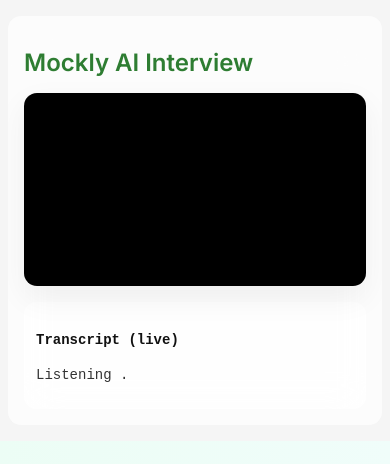
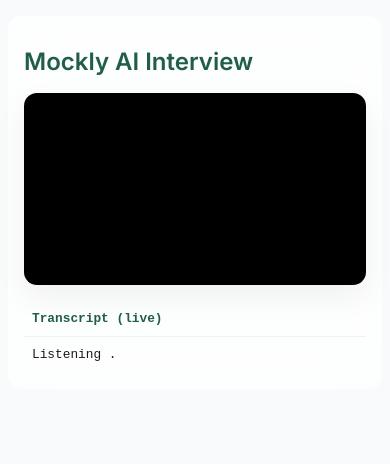
Before and after one commit to ashankshah/mockly-frontend, a React (Create React App) app: page / in a window 390 px wide. Both pictures are taken after a click on the button "Start Interview". Shown: the top 464 px of the page. Built offline with nearby package versions, Linux system fonts and the light colour scheme; no server answers.

Commit message:
made containers centered on screen

```diff
--- a/src/components/VideoAudioProcessor.js
+++ b/src/components/VideoAudioProcessor.js
@@ -3,6 +3,7 @@
 function VideoAudioProcessor({ onFinish }) {
   const videoRef = useRef();
   const transcriptRef = useRef('');
+  const transcriptParagraphRef = useRef();
   const [liveTranscript, setLiveTranscript] = useState('');
   const [listeningDots, setListeningDots] = useState('');
   const [isProcessing, setIsProcessing] = useState(false);
@@ -39,6 +40,18 @@
       }
     });
   };
+
+  // Auto-scroll transcript to bottom
+  const scrollToBottom = () => {
+    if (transcriptParagraphRef.current) {
+      transcriptParagraphRef.current.scrollTop = transcriptParagraphRef.current.scrollHeight;
+    }
+  };
+
+  // Scroll to bottom whenever transcript updates
+  useEffect(() => {
+    scrollToBottom();
+  }, [liveTranscript]);
 
   useEffect(() => {
     // Prevent multiple initializations
@@ -195,7 +208,7 @@
 
       <div className="transcript-box">
         <h4>Transcript (live)</h4>
-        <p>{liveTranscript || `Listening ${listeningDots}`}</p>
+        <p ref={transcriptParagraphRef}>{liveTranscript || `Listening ${listeningDots}`}</p>
       </div>
     </div>
   );
--- a/src/theme.css
+++ b/src/theme.css
@@ -1,24 +1,33 @@
+/* ==========================================================================
+   Mockly Frontend - Clean CSS Architecture
+   Author: David Chung
+   Creation Date: 6/22/2025
+   ========================================================================== */
+
+/* ==========================================================================
+   CSS Custom Properties (Design Tokens)
+   ========================================================================== */
 :root {
+  /* Border Radius */
   --radius: 13px;
 
-  /* Primary Mint Theme (Refined) */
-  --color-primary: #3BA676;             /* clean sage */
-  --color-primary-light: #EAF7F1;       /* subtle background mint */
-  --color-primary-mid: #acd5ca;         /* hover highlight */
-  --color-primary-dark: #205E4A;        /* deep green-gray */
+  /* Primary Mint Theme */
+  --color-primary: #3BA676;
+  --color-primary-light: #EAF7F1;
+  --color-primary-mid: #acd5ca;
+  --color-primary-dark: #205E4A;
 
-  /* Neutrals */
-  --color-text: #1A1A1A;                /* rich graphite */
-  --color-muted: #6B7280;               /* gray-500 */
-  --color-bg: #F9FAFB;                  /* very light gray */
+  /* Neutral Colors */
+  --color-text: #1A1A1A;
+  --color-muted: #6B7280;
+  --color-bg: #F9FAFB;
   --color-white: #FFFFFF;
   --color-glass: rgba(255, 255, 255, 0.7);
 
-  /* Utility Feedback Colors */
+  /* Feedback Colors */
   --color-success: #3BA676;
   --color-warning: #FACC15;
   --color-danger: #EF4444;
-
   --color-success-bg: #ECFDF5;
   --color-warning-bg: #FFFBEB;
   --color-danger-bg: #FEF2F2;
@@ -26,77 +35,100 @@
   /* Shadows */
   --shadow-elevated: 0 12px 32px rgba(0, 0, 0, 0.06);
   --shadow-hover: 0 4px 12px rgba(0, 0, 0, 0.08);
+  --shadow-button: 0 2px 4px rgba(0, 0, 0, 0.04);
+  --shadow-button-hover: 0 4px 12px rgba(16, 185, 129, 0.3);
 
+  /* Typography Scale */
+  --font-size-sm: clamp(0.8rem, 2vw, 1rem);
+  --font-size-md: clamp(1rem, 3vw, 1.2rem);
+  --font-size-lg: clamp(1.2rem, 4vw, 1.5rem);
+  --font-size-xl: clamp(1.5rem, 5vw, 2rem);
+
+  /* Spacing Scale */
+  --spacing-sm: clamp(0.5rem, 1vw, 1rem);
+  --spacing-md: clamp(1rem, 2vw, 1.5rem);
+  --spacing-lg: clamp(1.5rem, 3vw, 2rem);
+  --spacing-xl: clamp(2rem, 4vw, 3rem);
+
+  /* Transitions */
+  --transition-fast: 0.1s ease;
+  --transition-normal: 0.2s ease;
+  --transition-slow: 0.3s ease;
 }
 
-
-
-
+/* ==========================================================================
+   Base Styles
+   ========================================================================== */
 body {
   font-family: 'Inter', -apple-system, BlinkMacSystemFont, sans-serif;
-  background: linear-gradient(to right, #ecfdf5, #f0fdfa);
-  color: #111;
+  font-size: var(--font-size-md);
+  line-height: 1.5;
+  color: var(--color-text);
+  background: linear-gradient(to right, var(--color-success-bg), #f0fdfa);
   margin: 0;
   padding: 0;
   overflow-x: hidden;
   overflow-y: auto;
 }
 
+/* Typography */
 h1 {
-  color: #2e7d32;
-  font-size: 24px;
+  color: var(--color-primary-dark);
+  font-size: var(--font-size-xl);
+  line-height: 1.2;
+  margin-bottom: var(--spacing-md);
+}
+
+h2 {
+  font-size: var(--font-size-lg);
+  line-height: 1.3;
+}
+
+h3 {
+  font-size: var(--font-size-md);
+  line-height: 1.4;
 }
 
 p {
-  color: #333;
+  font-size: var(--font-size-sm);
+  margin-bottom: var(--spacing-sm);
+  color: var(--color-text);
 }
 
-
-button {
-  background-color: #2e7d32;
-  color: #fff;
-  border: none;
-  padding: 10px 16px;
-  border-radius: var(--radius);
-  cursor: pointer;
-}
-
-button:disabled {
-  background-color: #9e9e9e;
-}
-
+/* ==========================================================================
+   Layout Components
+   ========================================================================== */
 .mockly-container {
   display: flex;
   justify-content: center;
   align-items: center;
-  min-height: 100vh;
-  padding: 48px 16px;
-  background-color: #f5f5f5;
-  transition: all 0.3s ease;
   box-sizing: border-box;
+  min-height: 100dvh;
+  padding: var(--spacing-lg) var(--spacing-md);
+  background-color: var(--color-bg);
+  transition: all var(--transition-slow);
 }
 
 .mockly-container.expanded {
-  display: block;
-  flex-direction: column;
-  min-height: auto;
-  padding: 32px 16px;
+  align-items: flex-start;
+  padding-top: var(--spacing-lg);
+  min-height: 100dvh;
+  max-height: 100dvh;
 }
-
 
 .mockly-card {
   background: var(--color-glass);
   backdrop-filter: blur(24px);
   border-radius: var(--radius);
   box-shadow: var(--shadow-elevated);
-  padding: 48px;
+  padding: var(--spacing-lg);
   width: 100%;
   box-sizing: border-box;
-  overflow-y: auto;
+  max-height: calc(100dvh - 2 * var(--spacing-lg));
 }
 
 .mockly-card--small {
-  max-width: clamp(320px, 80vw, 640px);;
+  max-width: clamp(320px, 80vw, 640px);
   text-align: center;
 }
 
@@ -105,37 +137,42 @@
   text-align: left;
 }
 
+/* ==========================================================================
+   Interactive Elements
+   ========================================================================== */
 .mockly-button {
   background-color: var(--color-primary-mid);
   color: var(--color-primary-dark);
   border: none;
-  padding: 12px 24px;
+  padding: var(--spacing-sm) var(--spacing-md);
   border-radius: var(--radius);
-  font-size: 16px;
+  font-size: var(--font-size-sm);
   font-weight: 500;
   cursor: pointer;
-  transition: background-color 0.2s ease, box-shadow 0.2s ease, transform 0.1s ease;
-  box-shadow: 0 2px 4px rgba(0, 0, 0, 0.04);
+  transition: all var(--transition-normal);
+  box-shadow: var(--shadow-button);
 }
 
 .mockly-button:hover {
   background-color: var(--color-primary-mid);
   transform: translateY(-1px);
-  box-shadow: 0 4px 12px rgba(16, 185, 129, 0.3);
+  box-shadow: var(--shadow-button-hover);
 }
 
 .mockly-button:active {
   transform: translateY(0);
-  box-shadow: 0 2px 4px rgba(0, 0, 0, 0.05);
+  box-shadow: var(--shadow-button);
 }
 
-
+/* ==========================================================================
+   Feedback Components
+   ========================================================================== */
 .score-tag {
   display: inline-block;
   padding: 6px 12px;
   border-radius: var(--radius);
   font-weight: bold;
-  margin-bottom: 8px;
+  margin-bottom: var(--spacing-sm);
 }
 
 .score-green {
@@ -153,33 +190,34 @@
   color: var(--color-danger);
 }
 
-
 .tip-section {
-  margin-top: 24px;
+  margin-top: var(--spacing-lg);
 }
 
 .tip-section h3 {
-  font-size: 18px;
-  margin-bottom: 8px;
+  font-size: var(--font-size-lg);
+  margin-bottom: var(--spacing-sm);
 }
 
 .tip-section ul {
-  padding-left: 20px;
+  padding-left: var(--spacing-lg);
   margin-top: 0;
 }
 
-/* STAR Analysis Styles */
+/* ==========================================================================
+   STAR Analysis Components
+   ========================================================================== */
 .star-analysis-section {
-  margin-top: 32px;
-  padding: 24px;
+  margin-top: var(--spacing-xl);
+  padding: var(--spacing-lg);
   background: var(--color-glass);
   border-radius: var(--radius);
   border: 1px solid rgba(59, 166, 118, 0.1);
 }
 
 .star-analysis-section h3 {
-  font-size: 20px;
-  margin-bottom: 20px;
+  font-size: var(--font-size-lg);
+  margin-bottom: var(--spacing-lg);
   color: var(--color-primary-dark);
   text-align: center;
 }
@@ -187,44 +225,44 @@
 .star-grid {
   display: grid;
   grid-template-columns: repeat(auto-fit, minmax(250px, 1fr));
-  gap: 20px;
-  margin-top: 16px;
+  gap: var(--spacing-lg);
+  margin-top: var(--spacing-md);
 }
 
 .star-component {
   background: var(--color-white);
-  padding: 16px;
+  padding: var(--spacing-md);
   border-radius: var(--radius);
-  box-shadow: 0 2px 8px rgba(0, 0, 0, 0.05);
+  box-shadow: var(--shadow-button);
   border-left: 4px solid;
-  transition: transform 0.2s ease, box-shadow 0.2s ease;
+  transition: all var(--transition-normal);
 }
 
 .star-component:hover {
   transform: translateY(-2px);
-  box-shadow: 0 4px 16px rgba(0, 0, 0, 0.1);
+  box-shadow: var(--shadow-hover);
 }
 
 .star-component h4 {
-  font-size: 16px;
+  font-size: var(--font-size-sm);
   font-weight: 600;
-  margin: 0 0 12px 0;
+  margin: 0 0 var(--spacing-sm) 0;
   text-transform: uppercase;
   letter-spacing: 0.5px;
 }
 
 .star-content {
-  font-size: 14px;
+  font-size: var(--font-size-sm);
   line-height: 1.5;
 }
 
 .star-content ul {
   margin: 0;
-  padding-left: 16px;
+  padding-left: var(--spacing-md);
 }
 
 .star-content li {
-  margin-bottom: 8px;
+  margin-bottom: var(--spacing-sm);
   color: var(--color-text);
 }
 
@@ -234,41 +272,23 @@
   margin: 0;
 }
 
-/* Responsive adjustments for STAR grid */
-@media (max-width: 768px) {
-  .star-grid {
-    grid-template-columns: 1fr;
-    gap: 16px;
-  }
-
-  .star-analysis-section {
-    padding: 16px;
-  }
-
-  .star-component {
-    padding: 12px;
-  }
-}
-
-.transcript-box {
-  background: var(--color-glass);
-  padding: 12px;
-  border-radius: var(--radius);
-  font-family: monospace;
-  white-space: pre-wrap;
-  transition: all 0.2s ease;
-}
-
+/* ==========================================================================
+   Media Components
+   ========================================================================== */
 .video-box {
   position: relative;
   width: 100%;
-  aspect-ratio: 16 / 9;
+  min-height: 200px;
+  max-height: 60vh;
+  aspect-ratio: 16/9;
+  max-width: 100%;
   border-radius: var(--radius);
   overflow: hidden;
   box-shadow: var(--shadow-elevated);
   background-color: #000;
-  margin-bottom: 1rem;
+  margin-bottom: var(--spacing-md);
 }
+
 .video-element {
   position: absolute;
   top: 0;
@@ -279,29 +299,38 @@
   display: block;
 }
 
-
-@media (max-width: 640px) {
-  .mockly-container {
-    padding: 16px 8px;
-  }
-
-  .mockly-container.expanded {
-    padding: 16px 8px;
-  }
-
-  .mockly-card {
-    padding: 16px;
-    width: 100%;
-    max-width: 100%;
-    box-shadow: none; /* Optional: less shadow clutter on mobile */
-  }
-
-  .transcript-box {
-    font-size: 14px;
-  }
+.transcript-box {
+  border-radius: var(--radius);
+  font-family: monospace;
+  transition: all var(--transition-normal);
+  display: flex;
+  flex-direction: column;
+  max-height: 30vh;
 }
 
-/* Processing Screen */
+.transcript-box h4 {
+  margin: 0;
+  padding: var(--spacing-sm);
+  border-radius: var(--radius) var(--radius) 0 0;
+  font-size: var(--font-size-sm);
+  font-weight: 600;
+  color: var(--color-primary-dark);
+  border-bottom: 1px solid rgba(59, 166, 118, 0.1);
+}
+
+.transcript-box p {
+  margin: 0;
+  padding: var(--spacing-sm);
+  white-space: pre-wrap;
+  overflow-y: auto;
+  flex: 1;
+  min-height: 0;
+  max-height: calc(30vh - 50px);
+}
+
+/* ==========================================================================
+   Processing Screen
+   ========================================================================== */
 .processing-screen {
   display: flex;
   justify-content: center;
@@ -309,27 +338,27 @@
   min-height: 300px;
   background: rgba(255, 255, 255, 0.95);
   backdrop-filter: blur(10px);
-  border-radius: 12px;
+  border-radius: var(--radius);
   border: 1px solid rgba(59, 166, 118, 0.2);
-  box-shadow: 0 8px 32px rgba(0, 0, 0, 0.1);
-  animation: fadeIn 0.3s ease-in-out;
+  box-shadow: var(--shadow-elevated);
+  animation: fadeIn var(--transition-normal) ease-in-out;
 }
 
 .processing-content {
   text-align: center;
-  padding: 2rem;
+  padding: var(--spacing-xl);
 }
 
 .processing-content h3 {
-  color: #3BA676;
-  margin-bottom: 1rem;
+  color: var(--color-primary);
+  margin-bottom: var(--spacing-md);
   font-size: clamp(1.5rem, 4vw, 2rem);
   font-weight: 600;
 }
 
 .processing-content p {
-  color: #6B7280;
-  margin-bottom: 2rem;
+  color: var(--color-muted);
+  margin-bottom: var(--spacing-xl);
   font-size: clamp(1rem, 3vw, 1.1rem);
   line-height: 1.5;
 }
@@ -337,18 +366,21 @@
 .processing-spinner {
   display: flex;
   justify-content: center;
-  margin-top: 1rem;
+  margin-top: var(--spacing-md);
 }
 
 .spinner {
   width: 40px;
   height: 40px;
   border: 3px solid rgba(59, 166, 118, 0.2);
-  border-top: 3px solid #3BA676;
+  border-top: 3px solid var(--color-primary);
   border-radius: 50%;
   animation: spin 1s linear infinite;
 }
 
+/* ==========================================================================
+   Animations
+   ========================================================================== */
 @keyframes spin {
   0% { transform: rotate(0deg); }
   100% { transform: rotate(360deg); }
@@ -364,3 +396,54 @@
     transform: translateY(0);
   }
 }
+
+/* ==========================================================================
+   Responsive Design
+   ========================================================================== */
+@media (max-width: 768px) {
+  .star-grid {
+    grid-template-columns: 1fr;
+    gap: var(--spacing-md);
+  }
+
+  .star-analysis-section {
+    padding: var(--spacing-md);
+  }
+
+  .star-component {
+    padding: var(--spacing-sm);
+  }
+}
+
+@media (max-width: 640px) {
+  .mockly-container {
+    padding: var(--spacing-md) var(--spacing-sm);
+  }
+
+  .mockly-container.expanded {
+    padding: var(--spacing-md) var(--spacing-sm);
+    padding-top: var(--spacing-md);
+  }
+
+  .mockly-card {
+    padding: var(--spacing-md);
+    width: 100%;
+    max-width: 100%;
+    box-shadow: none;
+    max-height: calc(100dvh - 2 * var(--spacing-md));
+  }
+
+  .video-box {
+    max-height: 50vh;
+    min-height: 150px;
+  }
+
+  .transcript-box {
+    max-height: 25vh;
+  }
+
+  .transcript-box p {
+    max-height: calc(25vh - 50px);
+    font-size: var(--font-size-sm);
+  }
+}
```
